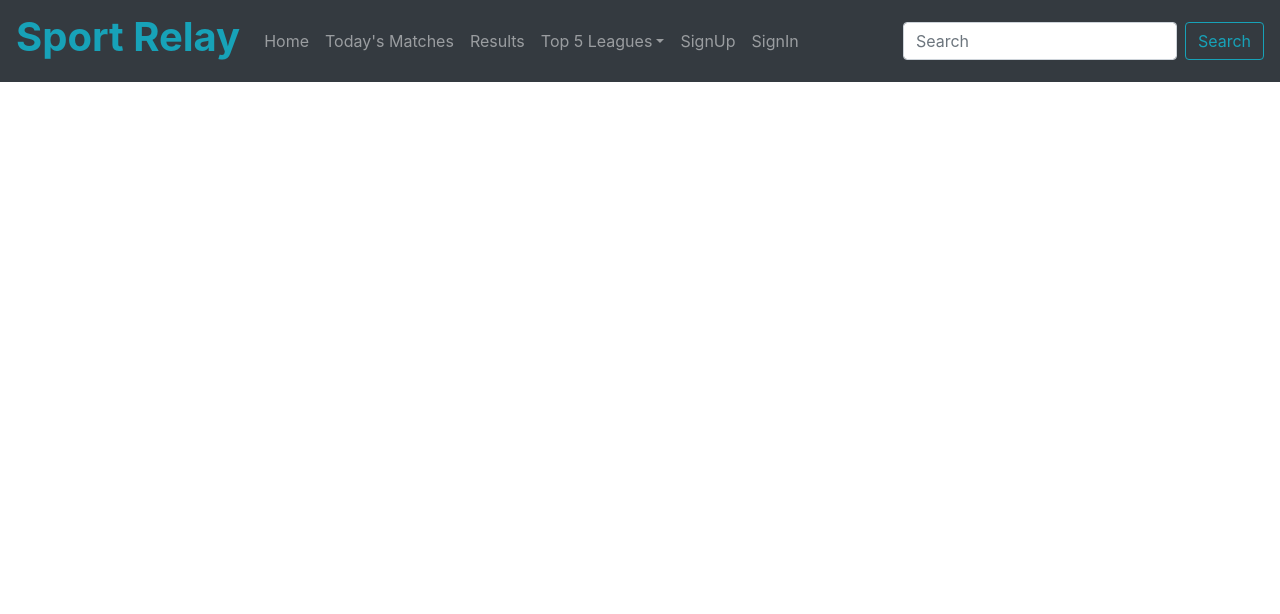
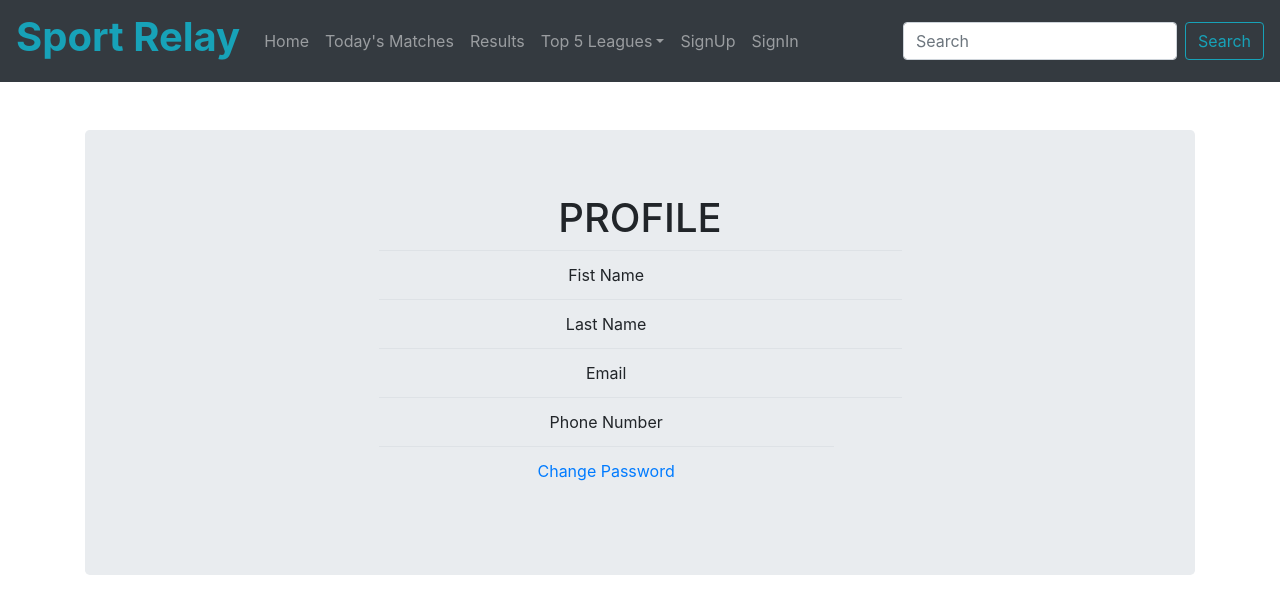
Before and after one commit to SportRelay/frontend, a React (Create React App) app: page /Profile in a window 1280 px wide. Shown: the top 614 px of the page. Built offline with nearby package versions, Linux system fonts and the light colour scheme; no server answers.

Commit message:
add profile-changepass

```diff
--- a/package.json
+++ b/package.json
@@ -13,7 +13,8 @@
     "react-bootstrap": "^1.0.0-beta.16",
     "react-dom": "^16.12.0",
     "react-router-dom": "^5.1.2",
-    "react-scripts": "3.3.0"
+    "react-scripts": "3.3.0",
+    "sweetalert2-react": "^0.8.3"
   },
   "scripts": {
     "start": "react-scripts start",
--- a/src/App.js
+++ b/src/App.js
@@ -1,12 +1,15 @@
-import React, { Component } from 'react'
-import { Route, BrowserRouter, Switch } from 'react-router-dom'
+import React, { Component } from 'react';
+import { Route, BrowserRouter, Switch } from 'react-router-dom';
 import './App.css';
-import Home from './components/Home'
+import Home from './components/Home';
 import SideBar from './components/SideBar';
-import EndMatches from './components/EndMatches'
-import axios from 'axios'
-import EnglandTable from './components/EnglandTable'
+import Matches from './components/Matches'
+import EndMatches from './components/EndMatches';
+import axios from 'axios';
+import EnglandTable from './components/EnglandTable';
 import CustomNavbar from './components/CustomNavbar';
+import Profile from './components/Profile';
+import ChangePassword from './components/ChangePassword';
 
 
 class App extends Component {
@@ -26,25 +29,30 @@ class App extends Component {
     })
         .then(function (response) {
            obj.setState({ response })
-
         })
 }
 
 
 
   render(){
+    console.log(this.state.response);
+
   return (
     <BrowserRouter>
     <div className="App">
     <CustomNavbar />
 
       <Switch>
-      <Route exact path="/" component ={Home} />
-      {/* <Route exact path="/" render={(props) => <Home {...props} response={this.state.response} />} /> */}
+      {/* <Route exact path="/" component ={Home} /> */}
+      <Route exact path="/" render={(props) => <Home {...props} response={this.state.response} />} />
 
       <Route path="/SideBar" render={(props) => <SideBar {...props} response={this.state.response} />} />
       <Route exact path="/EndMatches" render={(props) => <EndMatches {...props} response={this.state.response} />} />
-      <Route path="/EnglandTable" component= {EnglandTable}/>
+      <Route exact path="/Matches" render={(props) => <Matches {...props} response={this.state.response} />} />
+      {/* <Route path="/Matches" component={Matches} /> */}
+      <Route path="/EnglandTable" component={EnglandTable} />
+      <Route path="/Profile" component={Profile} />
+      <Route path="/ChangePassword" component={ChangePassword} />
       </Switch>
     </div>
     </BrowserRouter>
--- /dev/null
+++ b/src/components/ChangePassword.js
@@ -0,0 +1,76 @@
+import { Form, Button, Alert } from 'react-bootstrap'
+import React, { Component } from 'react'
+import jwt_decode from 'jwt-decode'
+import axios from 'axios'
+import SweetAlert from 'sweetalert2-react';
+
+export default class ChangePassword extends Component {
+    state = {
+        wrong: false
+    }
+    onChangeHandler = (e) => {
+        this.setState({
+            [e.target.name]: e.target.value
+        })
+    }
+    onSubmitHandelr = (e) => {
+        e.preventDefault()
+        let token = localStorage.usertoken
+        const decoded = jwt_decode(token)
+
+
+        axios.put(`/user/changepass/${decoded.user._id}`, {
+            password: this.state.password,
+            newPassword: this.state.newPassword
+        })
+            .then(res => {
+                if ("password not match" == res.data.msg) {
+                    this.setState({ wrong: true })
+                }
+                else {
+                    this.setState({ show: true })
+                }
+            })
+    }
+    render() {
+        return (
+
+            <div className="formcontainer">
+                <SweetAlert
+                    show={this.state.show}
+                    title="Change Password"
+                    text="the password has been changed"
+                    onConfirm={() => {
+                        this.props.history.push('/profile')
+                        this.setState({ show: false })
+                    }}
+                />
+
+                {this.state.wrong && ['danger'].map((variant, idx) => (
+                    <Alert key={idx} variant={variant}>
+                        the old password not correct
+                </Alert>
+                ))}
+                <div className="top">Change Password</div>
+                <div className="form">
+                    <Form onSubmit={this.onSubmitHandelr} noValidate>
+                        <table className="table col-md-6 mx-auto">
+                            <Form.Group controlId="formBasicPassword">
+                                <Form.Control type="password" placeholder="Password" name="password"
+                                    onChange={this.onChangeHandler} />
+                            </Form.Group>
+                            <Form.Group controlId="formBasicPassword">
+                                <Form.Control type="password" placeholder="New Password" name="newPassword"
+                                    onChange={this.onChangeHandler} />
+                            </Form.Group>
+                        </table>
+                        <Button variant='secondary' type="submit" >
+                            Change Password </Button>
+                    </Form>
+
+                </div>
+            </div>
+
+        )
+    }
+}
--- a/src/components/Home.js
+++ b/src/components/Home.js
@@ -16,7 +16,7 @@ export default class Home extends Component {
                     </Col>
                     <Col className="ml-3" md={4} sm={12} style={{background: "#EAEAEA"}}>
                     <h1>Side</h1>
-                    <SideBar />
+                    <SideBar response={this.props.response}/>
                     </Col>
                 </Row>
 
--- a/src/components/Matches.js
+++ b/src/components/Matches.js
@@ -16,7 +16,7 @@ export default class SideBar extends Component {
 
 
               return(  <tr>
-                    <td>{val.utcDate}</td>
+                    <td>{val.utcDate.replace("T", " at ").slice(0, -4)}</td>
                     <td>{val.competition.name}</td>
                     <td>{val.homeTeam.name}</td>
                     <td>{val.awayTeam.name}</td>
--- a/src/components/Post.js
+++ b/src/components/Post.js
@@ -1,11 +1,12 @@
 import React, { Component } from 'react'
 import { Redirect } from 'react-router-dom'
 import vImage from '../assets/banner.jpg'
-import { Card, CardDeck, Nav} from 'react-bootstrap'
+import { Card, CardDeck, Row} from 'react-bootstrap'
 export default class Post extends Component {
     render() {
         return (
             <CardDeck>
+              <Row>
             <Card className= 'card w-100'>
               <Card.Body>
                 <Card.Title>Card title</Card.Title>
@@ -20,6 +21,9 @@ export default class Post extends Component {
                 <small className="text-muted">Last updated 3 mins ago</small>
               </Card.Footer>
             </Card>
+            </Row>
+            <br />
+            <Row>
             <Card md ={12}>
               <Card.Body>
                 <Card.Title>Card title</Card.Title>
@@ -34,6 +38,9 @@ export default class Post extends Component {
                 <small className="text-muted">Last updated 3 mins ago</small>
               </Card.Footer>
             </Card>
+            </Row>
+            <br />
+            <Row>
             <Card md ={12}>
               <Card.Body>
                 <Card.Title>Card title</Card.Title>
@@ -48,20 +55,8 @@ export default class Post extends Component {
                 <small className="text-muted">Last updated 3 mins ago</small>
               </Card.Footer>
             </Card>
-            <Card md ={12}>
-              <Card.Body>
-                <Card.Title>Card title</Card.Title>
-                <Card.Text>
-                  This is a wider card with supporting text below as a natural lead-in to
-                  additional content. This content is a little bit longer.
-                </Card.Text>
-                <Card.Link href="#">Like</Card.Link>
-                <Card.Link href="#">Relpy</Card.Link>
-              </Card.Body>
-              <Card.Footer>
-                <small className="text-muted">Last updated 3 mins ago</small>
-              </Card.Footer>
-            </Card>
+            </Row>
+            <br />
             </CardDeck>
 
 
--- /dev/null
+++ b/src/components/Profile.js
@@ -0,0 +1,67 @@
+import React, { Component } from 'react'
+import jwt_decode from 'jwt-decode'
+import axios from 'axios'
+import decoded from 'jwt-decode'
+import {Button} from 'react-bootstrap'
+class Profile extends Component {
+  constructor() {
+    super()
+    this.state = {
+      firstname: '',
+      lastname: '',
+      phonenumber: '',
+      email: '',
+      errors: {}
+    }
+  }
+//   componentDidMount() {
+//     const token = localStorage.usertoken
+//     if(token){
+//       const decoded = jwt_decode(token)
+//     this.setState(decoded.user)
+//     }else{
+//       this.props.history.push('/Login')
+//     }
+//   }
+  render() {
+    return (
+      <div className="container">
+        <div className="jumbotron mt-5">
+          <div className="col-sm-8 mx-auto">
+            <h1 className="text-center">PROFILE</h1>
+          </div>
+          <table className="table col-md-6 mx-auto">
+            <tbody>
+              <tr>
+                <td>Fist Name</td>
+                <td>{this.state.firstname}</td>
+              </tr>
+              <tr>
+                <td>Last Name</td>
+                <td>{this.state.lastname}</td>
+              </tr>
+              <tr>
+                <td>Email</td>
+                <td>{this.state.email}</td>
+              </tr>
+              <tr>
+                <td>Phone Number</td>
+                <td>{this.state.phonenumber}</td>
+              </tr>
+              <tr>
+                {/* <td>Change Password</td> */}
+                {/* <td><div class="button_cont" align="center"><a class="example_a" href="/EditProfile" target="_blank" rel="nofollow noopener">Edit Profile</a></div></td> */}
+                <td><div class="button_cont" align="center"><a class="example_a" href="/ChangePassword" target="_blank" rel="nofollow noopener">Change Password</a></div></td>
+              </tr>
+            </tbody>
+          </table>
+          {/* <Button href="/EditProfile" variant='secondary' type="submit">Edit Profile</Button> */}
+        </div>
+        <tr>
+            {/* <div class="button_cont" align="center"><a class="example_a" href="/EditProfile" target="_blank" rel="nofollow noopener">Edit Profile</a></div> */}
+        </tr>
+      </div>
+    )
+  }
+}
+export default Profile
--- a/src/components/SideBar.js
+++ b/src/components/SideBar.js
@@ -11,12 +11,14 @@ import Matches from './Matches'
 export default class SideBar extends Component {
 
     render() {
+        console.log(this.props.response);
+
         return (
             <div>
 
-                    <Matches />
+                    <Matches response={this.props.response}/>
                     <br/>
-                    <EndMatches />
+                    <EndMatches response={this.props.response}/>
                     <br/>
                     <EnglandTable />
 
```
Also changed, not shown: 1 other file (tests, documents, lock files or other folders).
